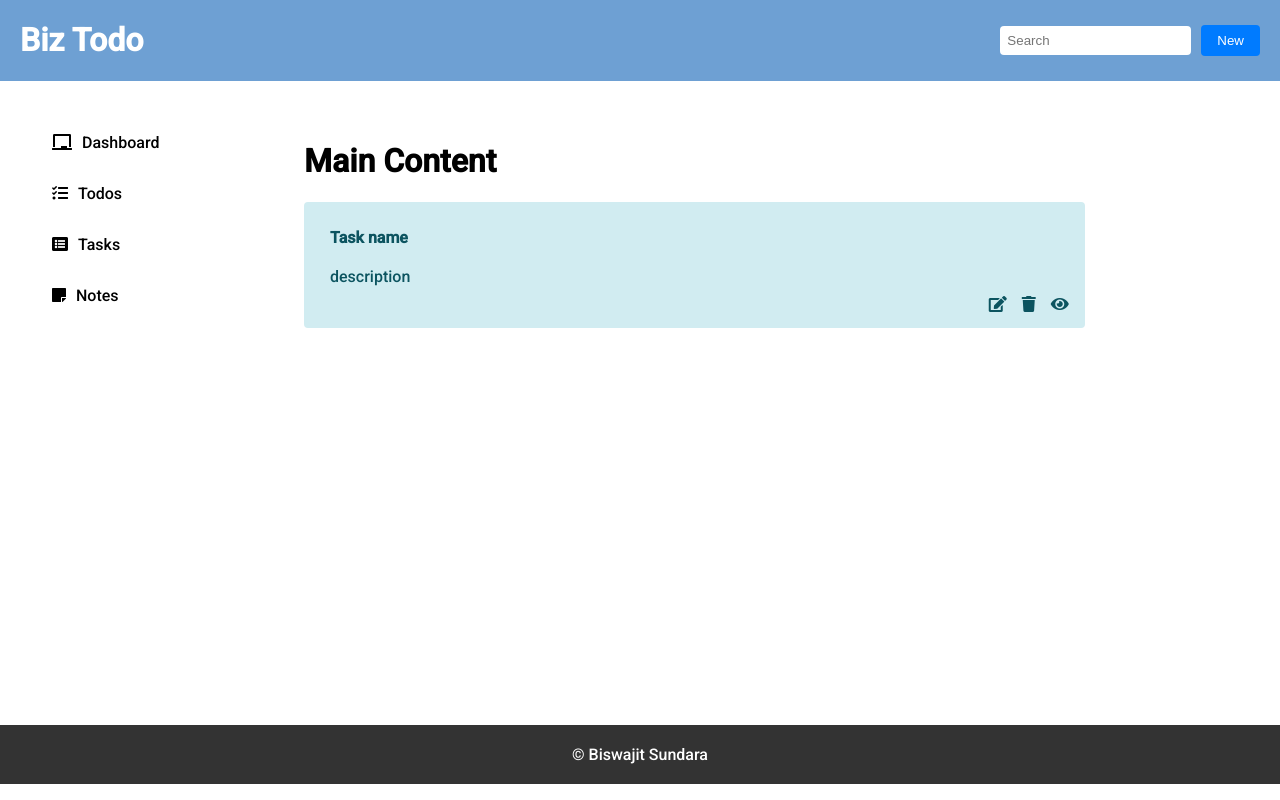
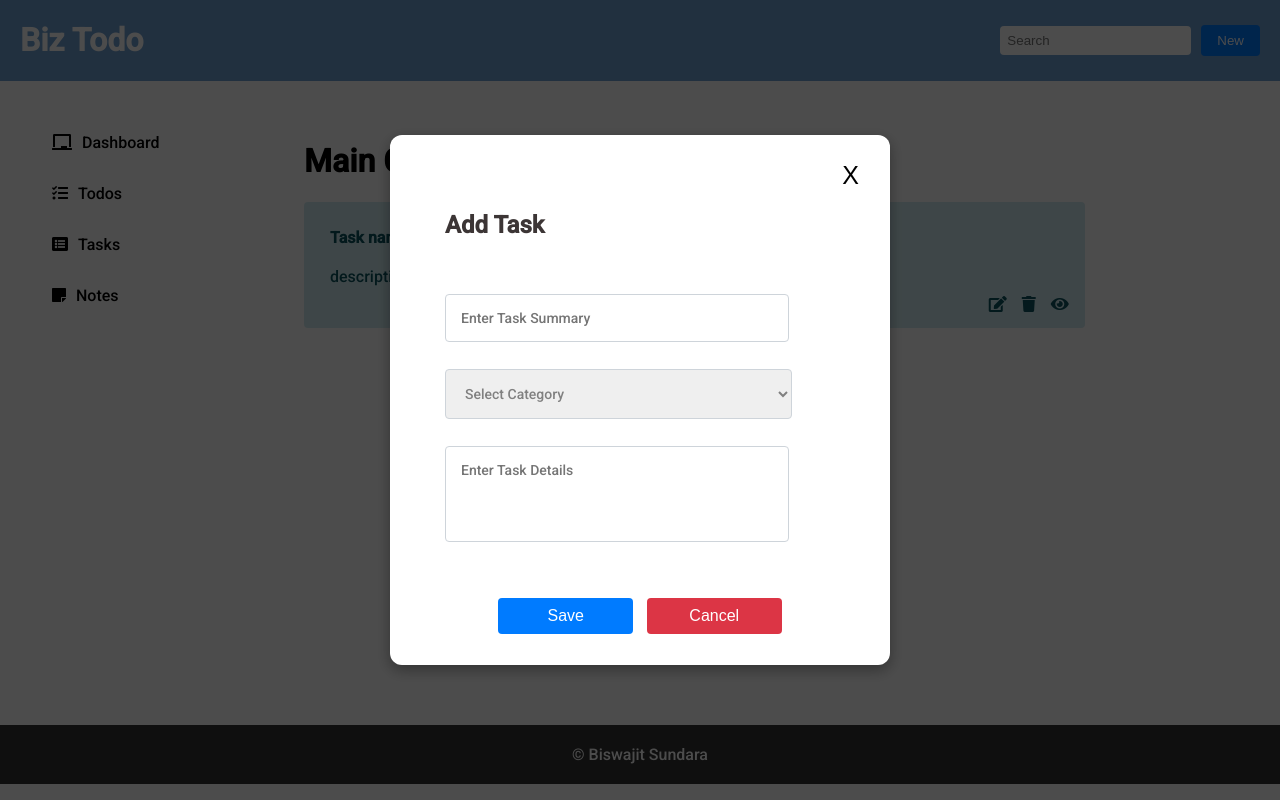
Before and after one commit to biswajitsundara/biz-todo, a React (Vite) app: page / in a window 1280 px wide. Both pictures are taken after a click on the button "New". Built offline with nearby package versions, Linux system fonts and the light colour scheme.

Commit message:
modal context

```diff
--- a/index.html
+++ b/index.html
@@ -4,10 +4,14 @@
     <meta charset="UTF-8" />
     <link rel="icon" href="logo.png" />
     <meta name="viewport" content="width=device-width, initial-scale=1.0" />
-    <link rel="stylesheet" href="https://cdnjs.cloudflare.com/ajax/libs/font-awesome/5.15.3/css/all.min.css" />
+    <link
+      rel="stylesheet"
+      href="https://cdnjs.cloudflare.com/ajax/libs/font-awesome/5.15.3/css/all.min.css"
+    />
     <title>Biz Todo</title>
   </head>
   <body>
+    <div id="portal-root"></div>
     <div id="root"></div>
     <script type="module" src="/src/main.jsx"></script>
   </body>
--- a/src/App.jsx
+++ b/src/App.jsx
@@ -4,15 +4,20 @@ import Header from "./components/Header/Header";
 import SideNav from "./components/Sidenav/SideNav";
 import MainContent from "./components/Main/MainContent";
 import Footer from "./components/Footer/Footer";
+import { ModalProvider } from "./Hooks/ModalContext";
+import Modal from "./components/Modal/Modal";
 
 function App() {
   return (
+    <ModalProvider>
       <Layout
         header={<Header />}
         sideNav={<SideNav />}
         main={<MainContent />}
         footer={<Footer />}
       />
+      <Modal />
+    </ModalProvider>
   );
 }
 
--- /dev/null
+++ b/src/Hooks/ModalContext.jsx
@@ -0,0 +1,35 @@
+import React, { createContext, useState, useContext } from "react";
+
+const ModalContext = createContext();
+
+export const ModalProvider = ({ children }) => {
+  const [isModalOpen, setIsModalOpen] = useState(false);
+  const [modalData, setModalData] = useState({});
+  const [taskData, setTaskData] = useState([]);
+  const [isReadOnly, setIsReadOnly] = useState(false);
+
+  const openModal = () => {
+    setIsModalOpen(true);
+  };
+
+  const closeModal = () => {
+    setIsModalOpen(false);
+  };
+
+  return (
+    <ModalContext.Provider
+      value={{
+        isModalOpen,
+        modalData,
+        taskData,
+        isReadOnly,
+        openModal,
+        closeModal,
+      }}
+    >
+      {children}
+    </ModalContext.Provider>
+  );
+};
+
+export const useModal = () => useContext(ModalContext);
--- a/src/components/Modal/Modal.css
+++ b/src/components/Modal/Modal.css
@@ -131,7 +131,7 @@ textarea[readonly] {
   pointer-events: none;
 }
 
-select[name="dropdown"] {
+select[name="task-category"] {
   font-family: inherit;
   font-size: 14px;
   width: 89%;
@@ -142,9 +142,10 @@ select[name="dropdown"] {
   border-radius: 0.25rem;
   transition: border-color 0.15s ease-in-out, box-shadow 0.15s ease-in-out;
   cursor: pointer;
+  color: #808080;
 }
 
-select[name="dropdown"]:focus {
+select[name="task-category"]:focus {
   outline: none;
   border: 1px solid #007bff;
   background-color: white;
--- a/src/components/Modal/Modal.jsx
+++ b/src/components/Modal/Modal.jsx
@@ -1,9 +1,14 @@
 import React, { useState } from "react";
 import "./Modal.css";
+import ReactDOM from "react-dom";
+import { useModal } from "../../Hooks/ModalContext";
 
 const Modal = () => {
+  const { isModalOpen, closeModal } = useModal();
+
   const [taskname, setTaskName] = useState("");
   const [taskDesc, setTaskDesc] = useState("");
+  const [taskCategory, setTaskCategory] = useState("");
 
   const handleTaskChange = (event) => {
     setTaskName(event.target.value);
@@ -13,15 +18,35 @@ const Modal = () => {
     setTaskDesc(event.target.value);
   };
 
+  const handleCategoryChange = (event) => {
+    setTaskCategory(event.target.value);
+  };
+
+  const resetModalData = () => {
+    setTaskName("");
+    setTaskDesc("");
+    setTaskCategory("");
+  };
+
   const handleSave = () => {
-    console.log("Modal saved");
+    const newData = { taskname, taskDesc, taskCategory };
+    newData.id = Math.floor(Math.random() * Number.MAX_SAFE_INTEGER);
+    console.log("Modal saved" + JSON.stringify(newData));
+    resetModalData();
+    closeModal();
   };
 
   const handleCancel = () => {
     console.log("Modal Cancelled");
+    resetModalData();
+    closeModal();
   };
 
-  return (
+  if (!isModalOpen) {
+    return null; // Hide the modal if it's not open
+  }
+
+  return ReactDOM.createPortal(
     <div className="modal" data-testid="modal">
       <div className="modal-content">
         <div className="titleCloseBtn">
@@ -41,10 +66,15 @@ const Modal = () => {
               required
             />
 
-            <select name="dropdown">
-              <option value="option1">Todos</option>
-              <option value="option2">Tasks</option>
-              <option value="option3">Notes</option>
+            <select
+              name="task-category"
+              value={taskCategory}
+              onChange={handleCategoryChange}
+            >
+              <option value="">Select Category</option>
+              <option value="todos">Todos</option>
+              <option value="tasks">Tasks</option>
+              <option value="notes">Notes</option>
             </select>
 
             <textarea
@@ -70,7 +100,8 @@ const Modal = () => {
           </>
         </div>
       </div>
-    </div>
+    </div>,
+    document.getElementById("portal-root")
   );
 };
 
--- a/src/components/Search/SearchBar.jsx
+++ b/src/components/Search/SearchBar.jsx
@@ -1,9 +1,20 @@
 import styles from "./SearchBar.module.css";
+import React from "react";
+import { useModal } from "../../Hooks/ModalContext";
+
 const SearchBar = () => {
+  const { openModal } = useModal();
+
+  const handleOpenModal = () => {
+    openModal();
+  };
+
   return (
     <div className={styles.searchbar} data-testid="searchbar">
       <input type="text" placeholder="Search" />
-      <button className={styles.newbutton}>New</button>
+      <button className={styles.newbutton} onClick={handleOpenModal}>
+        New
+      </button>
     </div>
   );
 };
```
Lines whose indentation alone changed are shown as unchanged.
